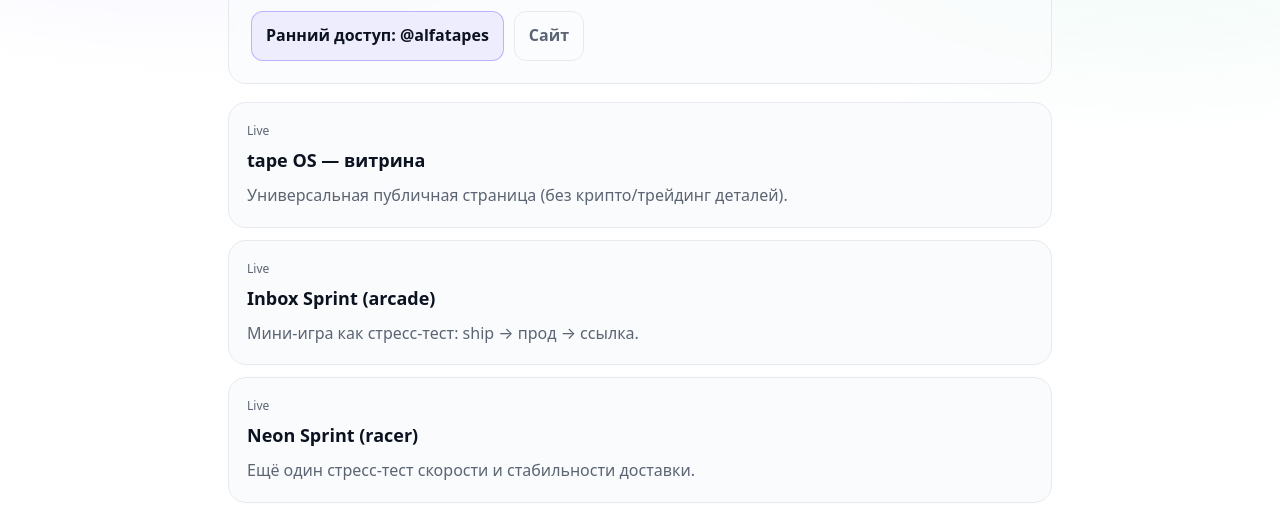
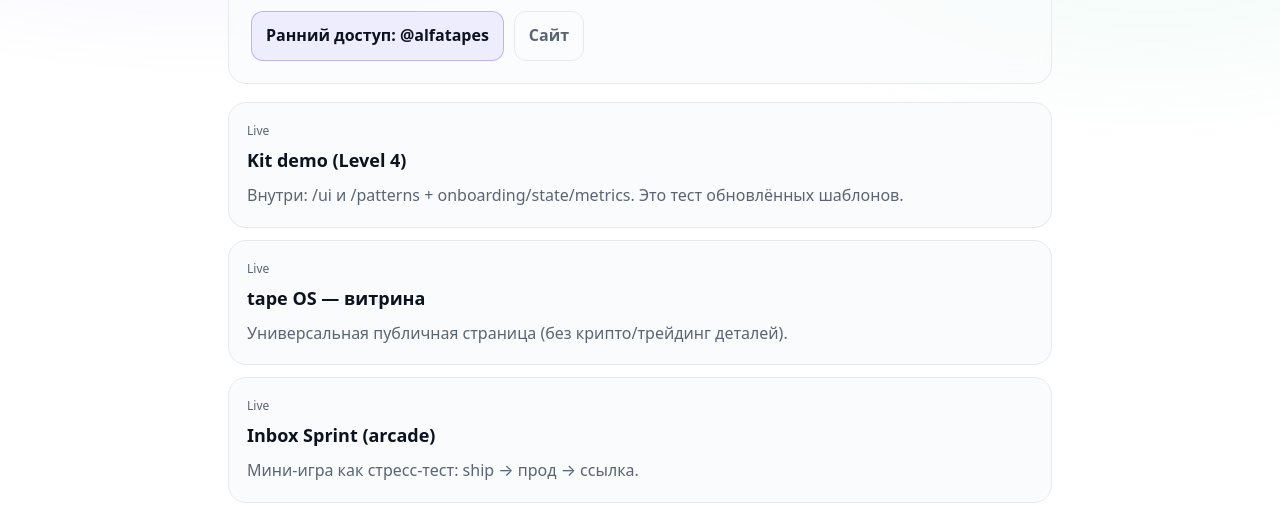
Before and after one commit to x105108121-svg/tape-os-devlog, a plain HTML site: page index.html in a window 1280 px wide. Shown: the part 210-722 px from the top of the page. Drawn offline with Linux system fonts and the light colour scheme.

Commit message:
Devlog: add kit demo link

```diff
--- a/index.html
+++ b/index.html
@@ -21,6 +21,12 @@
       </header>
 
       <section class="list" aria-label="live demos">
+        <article class="item">
+          <div class="meta">Live</div>
+          <a class="title" href="https://tape-os-kit-demo-20260211-164917-ccg49lr7v.vercel.app/" target="_blank" rel="noreferrer">Kit demo (Level 4)</a>
+          <p class="excerpt">Внутри: /ui и /patterns + onboarding/state/metrics. Это тест обновлённых шаблонов.</p>
+        </article>
+
         <article class="item">
           <div class="meta">Live</div>
           <a class="title" href="https://tape-os-site.vercel.app/" target="_blank" rel="noreferrer">tape OS — витрина</a>
```
Also changed, not shown: posts/2026-02-11-ui-kit-levels-patterns.html (+6 -0 lines).
